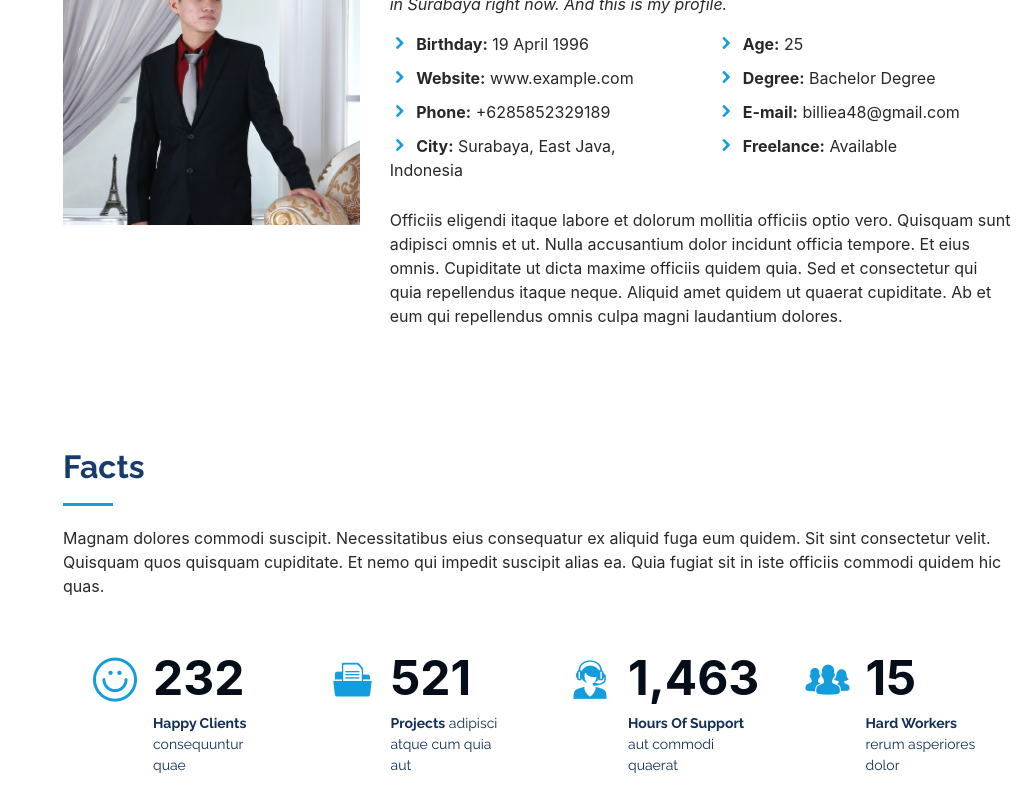
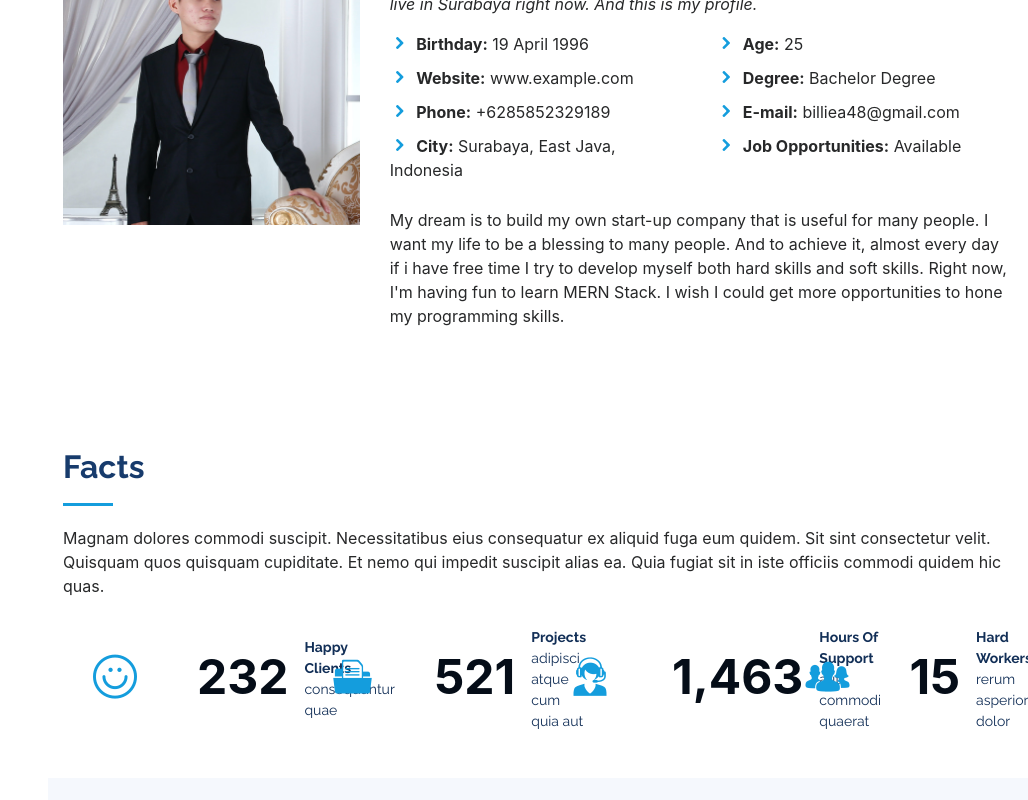
Before and after one commit to billiea96/my-curriculum-vitae, a React (Create React App) app: page / in a window 1280 px wide. Shown: the part 1040-1840 px from the top of the page, without its empty margins (252-1280 px from the left). Built offline with nearby package versions, Linux system fonts and the light colour scheme.

Commit message:
- Update profession label - Finished About View - Create Facts section view & modiefy css for facts

```diff
--- a/public/assets/css/style.css
+++ b/public/assets/css/style.css
@@ -357,8 +357,15 @@ section {
   padding-bottom: 30px;
 }
 
+.facts .section-title {
+  padding-bottom: 0.5rem;
+}
+
 .facts .count-box {
-  padding: 30px;
+  display: flex;
+  flex-direction: row;
+  align-items: center;
+  padding: 1rem 30px;
   width: 100%;
 }
 
@@ -379,11 +386,12 @@ section {
 }
 
 .facts .count-box p {
-  padding: 15px 0 0 0;
+  padding: 5px 0 0 0;
   margin: 0 0 0 60px;
   font-family: 'Raleway', sans-serif;
   font-size: 14px;
   color: #122f57;
+  margin-left: 1rem;
 }
 
 .facts .count-box a {
--- a/src/views/About.js
+++ b/src/views/About.js
@@ -1,7 +1,7 @@
 import React, { useState } from 'react';
 
 export default function About() {
-  const [profession, setProfession] = useState('Software Engineer');
+  const [profession, setProfession] = useState('Software Developer');
   return (
     <section id="about" className="about">
       <div className="container">
@@ -66,19 +66,18 @@ export default function About() {
                   </li>
                   <li>
                     <i className="icofont-rounded-right"></i>{' '}
-                    <strong>Freelance:</strong> Available
+                    <strong>Job Opportunities:</strong> Available
                   </li>
                 </ul>
               </div>
             </div>
             <p>
-              Officiis eligendi itaque labore et dolorum mollitia officiis optio
-              vero. Quisquam sunt adipisci omnis et ut. Nulla accusantium dolor
-              incidunt officia tempore. Et eius omnis. Cupiditate ut dicta
-              maxime officiis quidem quia. Sed et consectetur qui quia
-              repellendus itaque neque. Aliquid amet quidem ut quaerat
-              cupiditate. Ab et eum qui repellendus omnis culpa magni laudantium
-              dolores.
+              My dream is to build my own start-up company that is useful for
+              many people. I want my life to be a blessing to many people. And
+              to achieve it, almost every day if i have free time I try to
+              develop myself both hard skills and soft skills. Right now, I'm
+              having fun to learn MERN Stack. I wish I could get more
+              opportunities to hone my programming skills.
             </p>
           </div>
         </div>
--- a/src/views/Home.js
+++ b/src/views/Home.js
@@ -2,7 +2,7 @@ import React, { useState } from 'react';
 
 export default function Home() {
   const [name, setName] = useState('Billie Arianto');
-  const [profession, setProfession] = useState('Software Engineer');
+  const [profession, setProfession] = useState('Software Developer');
   return (
     <section
       id="hero"
```
Also changed, not shown: src/views/Facts.js (added, +69 -0 lines).
